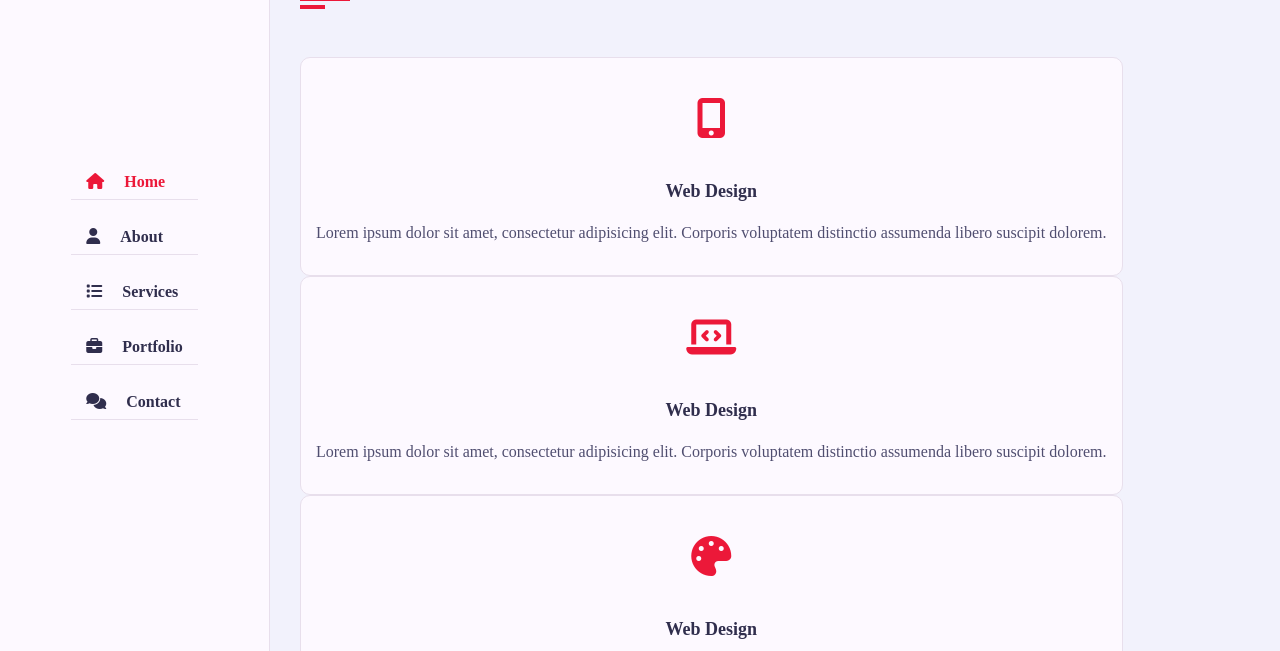
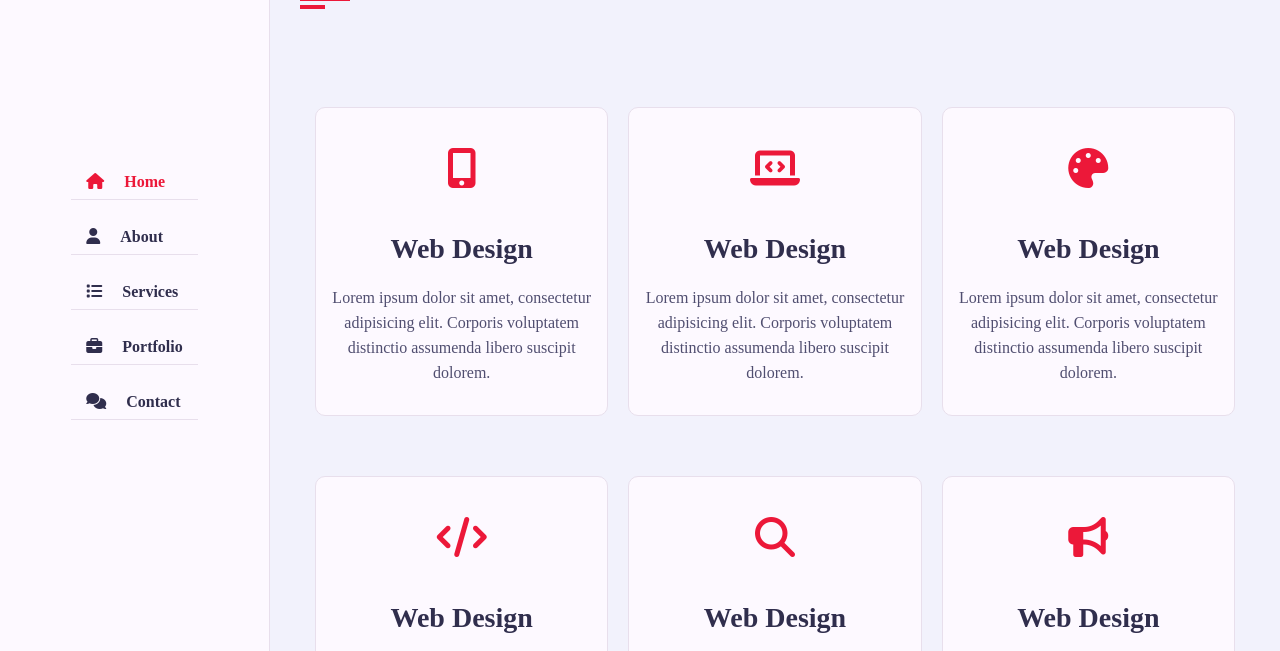
Before and after one commit to nafim191119/personal-portfolio-2, a plain HTML site: page index.html in a window 1280 px wide. Shown: the part 123-774 px from the top of the page. Drawn offline with Linux system fonts and the light colour scheme.

Commit message:
portfolio

```diff
--- a/css/style.css
+++ b/css/style.css
@@ -496,16 +496,19 @@ h3.my-profession {
     top: 0;
     background-color: var(--skin-color);
 }
-.about .about-content .timeline .timeline-date{
+
+.about .about-content .timeline .timeline-date {
     font-weight: 700;
     font-size: 15px;
     margin-bottom: 12px;
     color: var(--text-black-700);
     font-family: 'Poppins';
 }
-.about .about-content .timeline .timeline-date .fa{
+
+.about .about-content .timeline .timeline-date .fa {
     margin-right: 10px;
 }
+
 .about .about-content .timeline .timeline-title {
     font-weight: 700;
     font-size: 18px;
@@ -514,7 +517,8 @@ h3.my-profession {
     text-transform: capitalize;
     color: var(--text-black-900);
 }
-.about .about-content .timeline .timeline-text{
+
+.about .about-content .timeline .timeline-text {
     line-height: 25px;
     font-size: 16px;
     text-align: justify;
@@ -523,15 +527,17 @@ h3.my-profession {
 }
 
 /* Service */
-.service .container{
+.service .container {
     padding-bottom: 40px;
 }
+
 .service .section-item {
     margin-bottom: 30px;
     flex: 0 0 33.33%;
     max-width: 33.33%;
 }
-.service .service-item .service-item-inner{
+
+.service .service-item .service-item-inner {
     background-color: var(--bg-black-100);
     border: 1px solid var(--bg-black-50);
     border-radius: 10px;
@@ -539,9 +545,11 @@ h3.my-profession {
     text-align: center;
     transition: all 0.3s ease;
 }
-.service .service-item .service-item-inner:hover{
+
+.service .service-item .service-item-inner:hover {
     box-shadow: 0 0 20px rgba(48, 46, 77, 0.15);
 }
+
 .service .service-item .service-item-inner .icon {
     height: 60px;
     width: 60px;
@@ -551,28 +559,46 @@ h3.my-profession {
     text-align: center;
     transition: all 0.3s ease;
 }
-.service .service-item .service-item-inner .icon .fa{
+
+.service .service-item .service-item-inner .icon .fa {
     font-size: 40px;
     line-height: 60px;
     color: var(--skin-color);
     transition: all 0.3s ease;
 }
-.service .service-item .service-item-inner:hover .icon{
+
+.service .service-item .service-item-inner:hover .icon {
     background-color: var(--skin-color);
 }
-.service .service-item .service-item-inner:hover .icon .fa{
+
+.service .service-item .service-item-inner:hover .icon .fa {
     font-size: 25px;
     color: white;
 }
-.service .service-item .service-item-inner h4{
-    font-size: 18px;
+
+.service .service-item .service-item-inner h4 {
+    font-size: 28px;
     margin-bottom: 15px;
     color: var(--text-black-900);
     font-weight: 700;
     text-transform: capitalize;
 }
-.service .service-item .service-item-inner p{
+
+.service .service-item .service-item-inner p {
     font-size: 16px;
     color: var(--text-black-700);
     line-height: 25px;
 }
+
+.grid-col {
+    display: grid;
+    grid-template-columns: auto auto auto;
+    grid-gap: 20px;
+    padding: 30px;
+}
+
+.grid-col>div {
+    text-align: center;
+    padding: 20px 0;
+    font-size: 20px;
+}
--- a/index.html
+++ b/index.html
@@ -255,7 +255,7 @@
                             <h2>Services</h2>
                         </div>
                     </div>
-                    <div class="row">
+                    <div class="row grid-col">
                         <!-- Service item Start -->
                         <div class="service-item padd-15">
                             <div class="service-item-inner">
@@ -326,6 +326,17 @@
                 </div>
             </section>
             <!-- Services Section End -->
+            <!-- Portfolio Section Start -->
+            <section class="portfolio section">
+                <div class="container">
+                    <div class="row">
+                        <div class="section-title padd-15">
+
+                        </div>
+                    </div>
+                </div>
+            </section>
+            <!-- Portfolio Section End -->
         </div>
         <!-- Main Content End-->
     </div>
```
